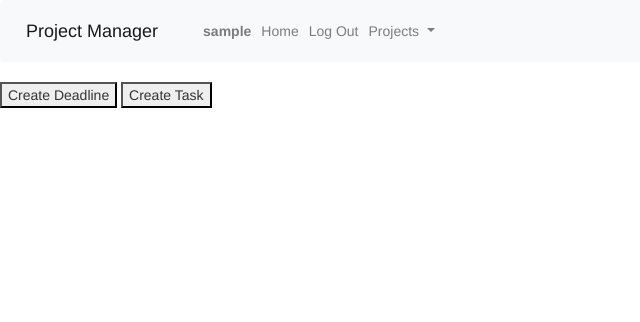
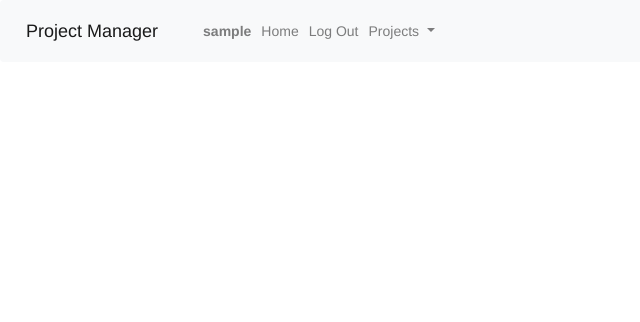
Before and after one commit to avinanick/CS50W_capstone, a Django app: page /project/1 in a window 1280 px wide. Shown: the top 322 px of the page, without its empty margins (0-640 px from the left). Run offline with Django 3.2, Linux system fonts and the light colour scheme; a user stored in the database is signed in; tables that the repository leaves empty hold one stand-in row (values such as "Sample post"); some libraries are stand-ins or nearby versions.

Commit message:
Changed the project page template to reflect react doing most of the work.

```diff
--- a/project_manager/templates/project_manager/project_page.html
+++ b/project_manager/templates/project_manager/project_page.html
@@ -1,13 +1,6 @@
 {% extends 'project_manager/layout.html' %}
 
 {% block body %}
-<div id="deadlines-container">
-</div>
-<div id="tasks-container">
-
-</div>
-<div id="project-taskbar">
-    <button id="create-deadline-button">Create Deadline</button>
-    <button id="create-task-button">Create Task</button>
+<div id="project-root" data-projectid = {{ project_id }}>
 </div>
 {% endblock %}
```
